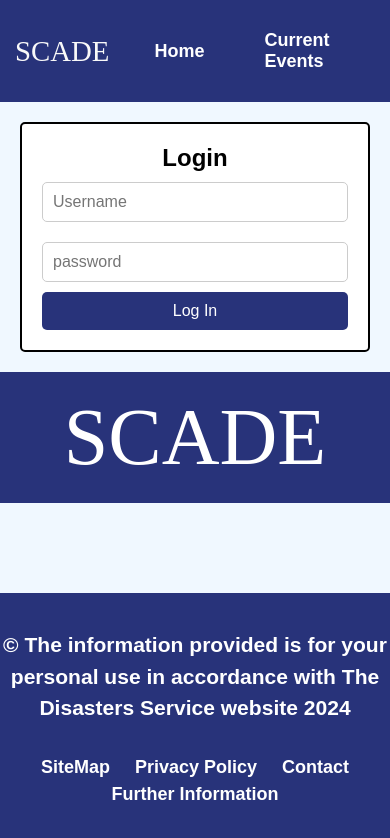
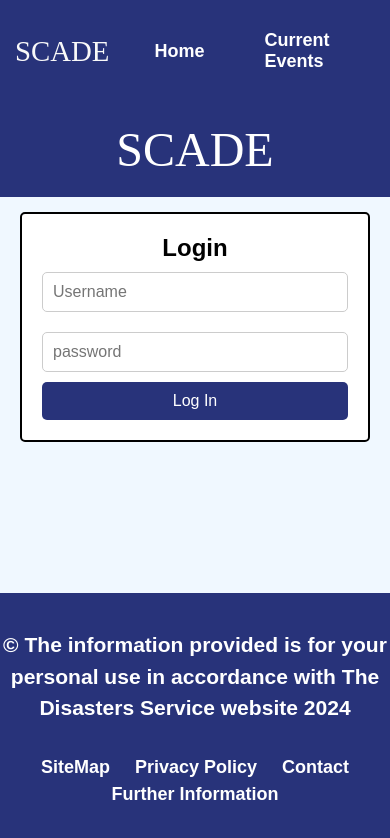
Before and after one commit to BIT-Studio-3/group-project-25-1-scade, a SvelteKit app: page /login in a window 390 px wide. Shown: the top 838 px of the page. Built offline with nearby package versions, Linux system fonts and the light colour scheme.

Commit message:
CSS comands written for the correct places

```diff
--- a/src/routes/login/+page.svelte
+++ b/src/routes/login/+page.svelte
@@ -95,11 +95,11 @@
         flex-direction: column;
       }
 
-      .right h1 {
+      .title h1 {
         font-size: 3rem;
       }
 
-      .left {
+      .right {
         flex: none;
         width: 100%;
         padding: 15px;
@@ -110,7 +110,7 @@
         margin: 0 auto;
       }
 
-      .right {
+      .title {
         flex: none;
         width: 100%;
         padding: 20px;
```
